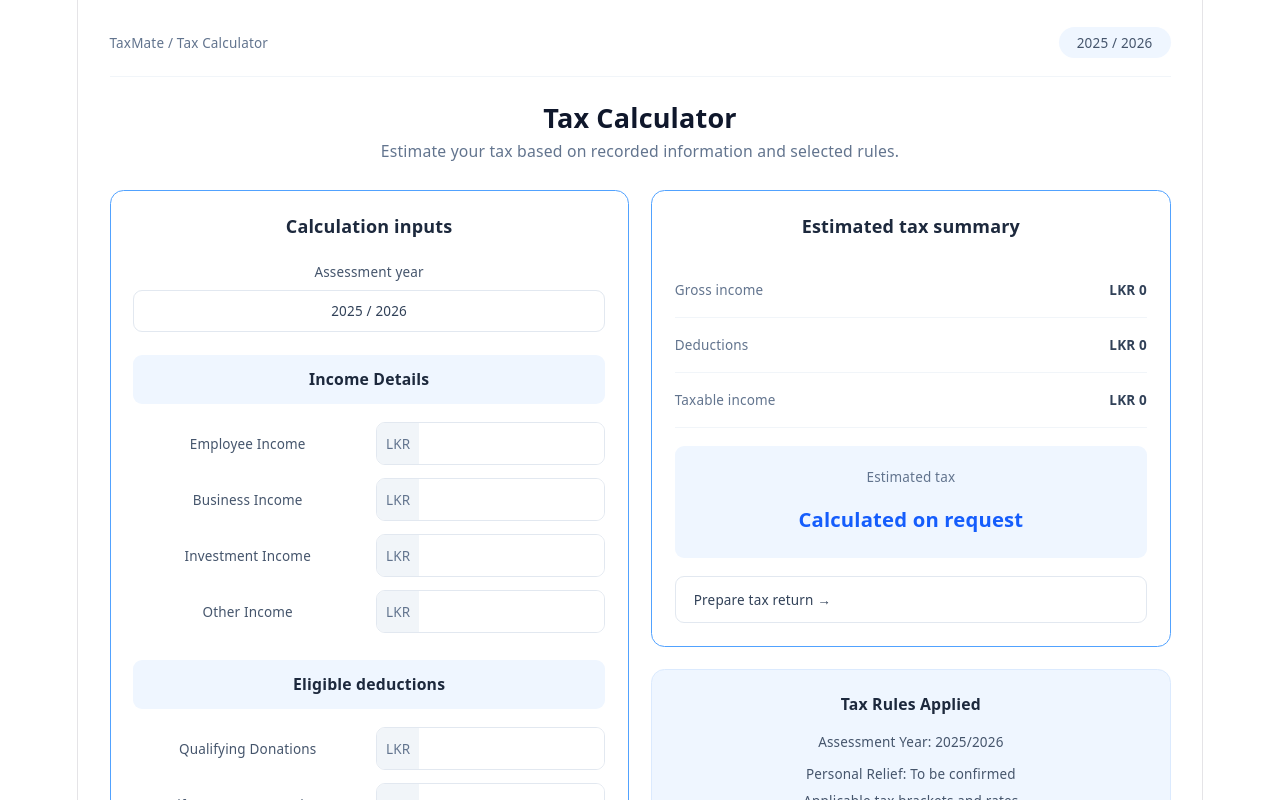
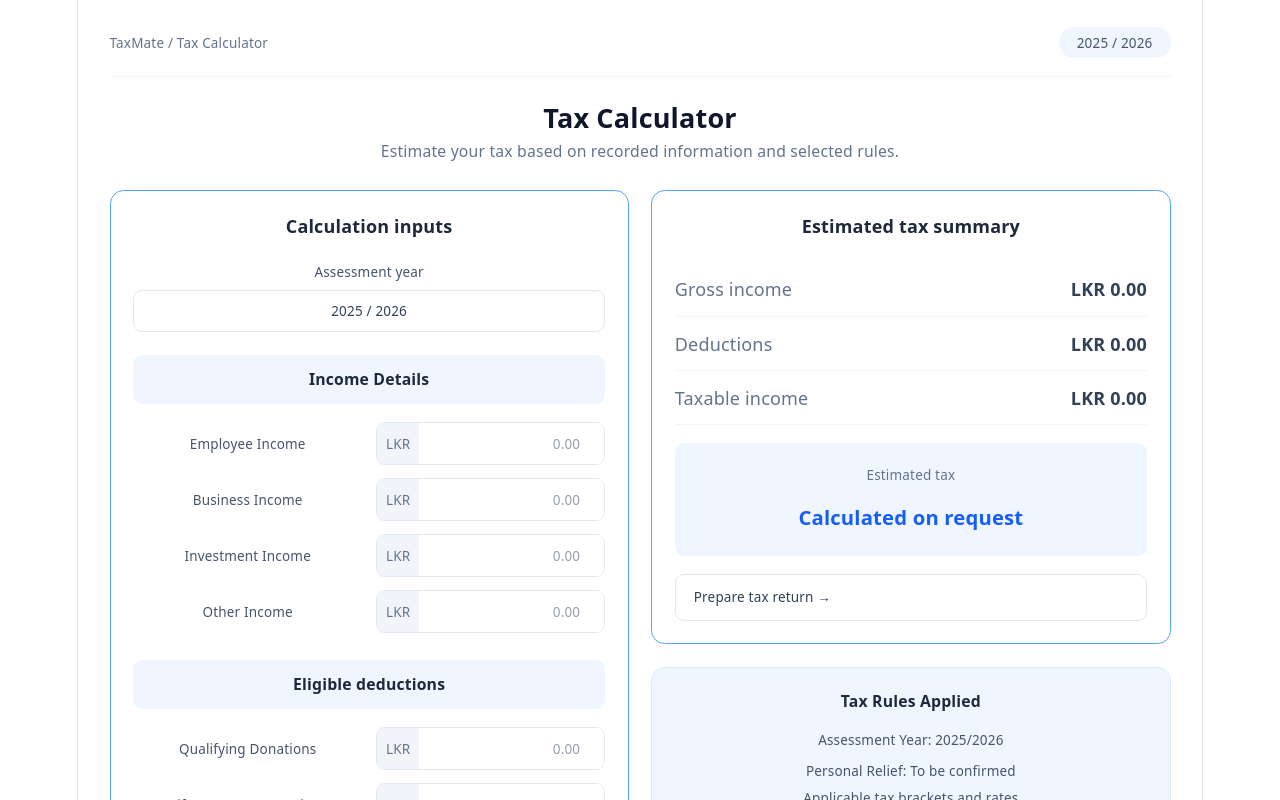
Before and after one commit to siyararansiluni/TaxMate, a React (Vite) app in the folder frontend/: page /tax-calculator in a window 1280 px wide. Shown: the top 800 px of the page. Built offline with nearby package versions, Linux system fonts and the light colour scheme.

Commit message:
Implement tax calculator inputs and summary calculations

```diff
--- a/frontend/src/pages/TaxCalculator.tsx
+++ b/frontend/src/pages/TaxCalculator.tsx
@@ -1,6 +1,36 @@
 
 
+import { useState } from "react";
+
 function TaxCalculator() {
+  const [income, setIncome] = useState({
+  employee: "",
+  business: "",
+  investment: "",
+  other: "",
+});
+
+const totalIncome =
+  Number(income.employee || 0) +
+  Number(income.business || 0) +
+  Number(income.investment || 0) +
+  Number(income.other || 0);
+
+  const [deductions, setDeductions] = useState({
+  donations: "",
+  insurance: "",
+  medical: "",
+  other: "",
+});
+const totalDeductions =
+  Number(deductions.donations || 0) +
+  Number(deductions.insurance || 0) +
+  Number(deductions.medical || 0) +
+  Number(deductions.other || 0);
+
+const taxableIncome = Math.max(0, totalIncome - totalDeductions);
+const [estimatedTax, setEstimatedTax] = useState<number | null>(null);
+
   return (
     <main className="min-h-screen bg-white px-5 py-6 sm:px-7">
       <div className="mx-auto max-w-6xl">
@@ -52,11 +82,11 @@ function TaxCalculator() {
 
             <div className="space-y-3">
               {[
-                "Employee Income",
-                "Business Income",
-                "Investment Income",
-                "Other Income",
-              ].map((label) => (
+               { label: "Employee Income", key: "employee" as const },
+               { label: "Business Income", key: "business" as const },
+               { label: "Investment Income", key: "investment" as const },
+               { label: "Other Income", key: "other" as const },
+               ].map(({ label, key }) => (
                 <div
                   key={label}
                   className="grid grid-cols-2 items-center gap-3 text-xs text-slate-600"
@@ -67,7 +97,19 @@ function TaxCalculator() {
                     <span className="bg-slate-100 px-2 py-2.5 text-slate-500">
                       LKR
                     </span>
-                    <div className="flex-1 bg-white px-2 py-2.5" />
+                  <input
+                   type="number"
+                   min="0"
+                   placeholder="0.00"
+                   value={income[key]}
+                   onChange={(e) =>
+                   setIncome((prev) => ({
+                   ...prev,
+                  [key]: e.target.value,
+                 }))
+               }
+                className="w-full min-w-0 flex-1 bg-white px-2 py-2.5 text-right text-xs text-slate-700 outline-none focus:bg-blue-50"
+              />
                   </div>
                 </div>
               ))}
@@ -80,14 +122,15 @@ function TaxCalculator() {
             </div>
 
             <div className="space-y-3">
+
             {[
-                "Qualifying Donations",
-                "Life Insurance premium",
-                "Medical Expenses",
-                "Other Deductions",
-              ].map((label) => (
+              { label: "Qualifying Donations", key: "donations" as const },
+              { label: "Life Insurance premium", key: "insurance" as const },
+              { label: "Medical Expenses", key: "medical" as const },
+              { label: "Other Deductions", key: "other" as const },
+             ].map(({ label, key }) => (
             <div
-                  key={label}
+             key={key}
              className="grid grid-cols-2 items-center gap-3 text-xs text-slate-600"
              >
     <span>{label}</span>
@@ -96,14 +139,34 @@ function TaxCalculator() {
       <span className="bg-slate-100 px-2 py-2.5 text-slate-500">
         LKR
       </span>
-                    <div className="flex-1 bg-white px-2 py-2.5" />
+
+      <input
+        type="number"
+        min="0"
+        placeholder="0.00"
+        value={deductions[key]}
+        onChange={(e) =>
+          setDeductions((prev) => ({
+            ...prev,
+            [key]: e.target.value,
+          }))
+        }
+        className="w-full min-w-0 flex-1 bg-white px-2 py-2.5 text-right text-xs text-slate-700 outline-none focus:bg-blue-50"
+      />
     </div>
   </div>
 ))}
+
+
             </div>
 
           <button
             type="button"
+            onClick={() => {
+    // Temporary demo calculation only
+    const tax = taxableIncome * 0.1;
+    setEstimatedTax(tax);
+           }}
            className="mt-6 w-full rounded-lg bg-blue-600 px-4 py-3 text-sm font-semibold text-white hover:bg-blue-700"
           >
            Calculate estimated tax
@@ -122,21 +185,35 @@ function TaxCalculator() {
                 Estimated tax summary
               </h2>
 
+
 {[
   "Gross income",
   "Deductions",
   "Taxable income",
-              ].map((label) => (
+].map((label) => {
+  const amount =
+    label === "Gross income"
+      ? totalIncome
+      : label === "Deductions"
+        ? totalDeductions
+        : taxableIncome;
+
+  return (
     <div
       key={label}
-                  className="flex items-center justify-between gap-3 border-b border-slate-100 py-4 text-xs"
+      className="flex items-center justify-between gap-3 border-b border-slate-100 py-3"
     >
       <span className="text-slate-500">{label}</span>
       <span className="font-semibold text-slate-700">
-                    LKR 0
+        {`LKR ${amount.toLocaleString("en-LK", {
+          minimumFractionDigits: 2,
+          maximumFractionDigits: 2,
+        })}`}
       </span>
     </div>
-              ))}
+  );
+})}
+
 
               <div className="mt-4 rounded-lg bg-blue-50 p-5">
                 <p className="text-xs text-slate-500">
@@ -144,7 +221,12 @@ function TaxCalculator() {
                 </p>
 
                 <p className="mt-4 text-lg font-bold text-blue-600">
-                  Calculated on request
+                {estimatedTax === null
+                ? "Calculated on request"
+                : `LKR ${estimatedTax.toLocaleString("en-LK", {
+                 minimumFractionDigits: 2,
+                 maximumFractionDigits: 2,
+                })}`}
                 </p>
               </div>
 
```
Lines whose indentation alone changed are shown as unchanged.
